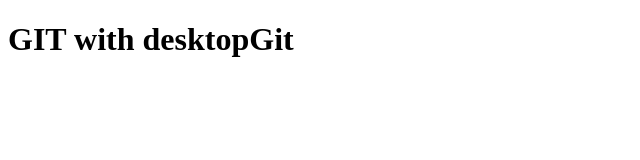
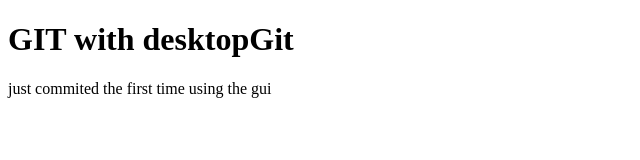
Before and after one commit to seffyfisher/learntogit, a plain HTML site: page index.html in a window 1280 px wide. Shown: the whole page, without its empty margins (0-640 px from the left). Drawn offline with Linux system fonts and the light colour scheme.

Commit message:
added a new P tag
second commit using the gui

```diff
--- a/index.html
+++ b/index.html
@@ -7,5 +7,6 @@
 </head>
 <body>
     <h1>GIT with desktopGit</h1>
+	<p>just commited the first time using the gui</p>
 </body>
 </html>
```
